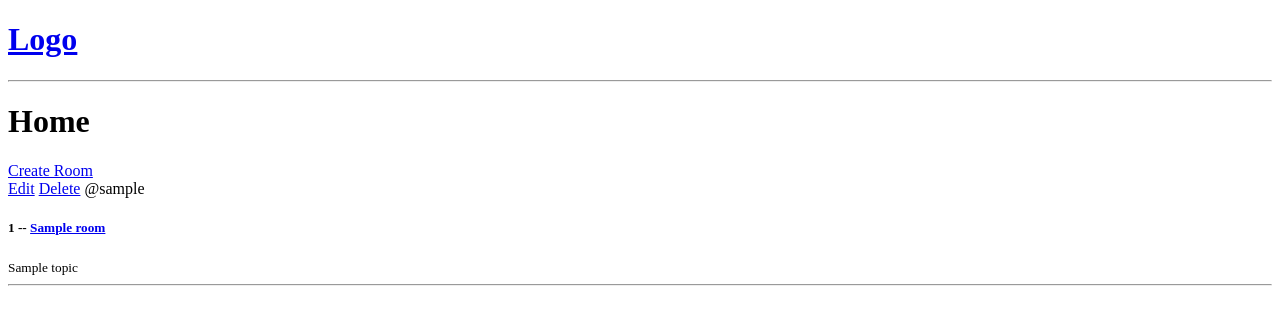
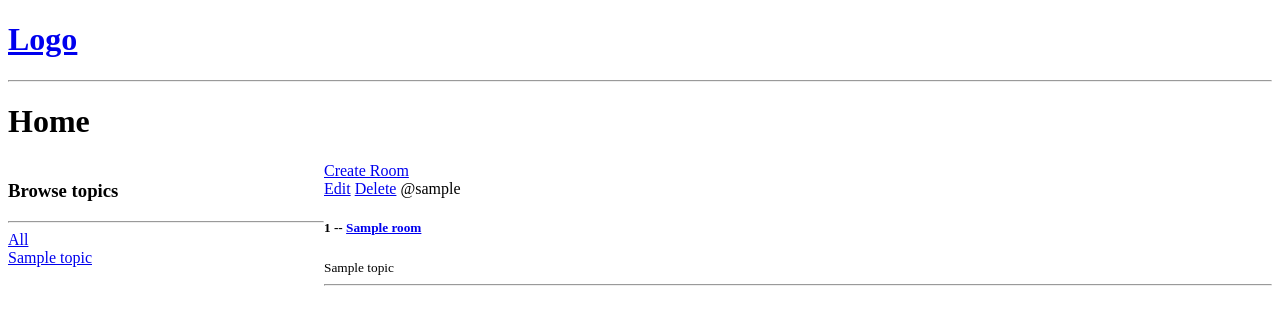
Before and after one commit to boconrads/studyrooms, a Django app: template base/templates/base/home.html in a window 1280 px wide. Shown: the top 325 px of the page. Run offline with Django 3.2, Linux system fonts and the light colour scheme; the template is opened without the code that fills it: most values are stand-ins (such as "Sample title", 1, 10 or a date in 2020).

Commit message:
add topic filter

```diff
--- a/base/templates/base/home.html
+++ b/base/templates/base/home.html
@@ -1,10 +1,34 @@
 {% extends 'main.html' %}
 
 {% block content %}
+
+<style>
+    .home-container {
+        display: grid;
+        grid-template-columns: 1fr 3fr;
+    }
+</style>
+
 <h1>Home</h1>
 
+<div class="home-container">
+
     <div>
+        <h3>Browse topics</h3>
+        <hr />
 
+        <div>
+            <a href="{% url 'home' %}">All</a>
+        </div>
+
+        {% for topic in topics %}
+
+        <a href="{% url 'home' %}?q={{ topic.name }}">{{ topic.name }}</a> {% comment %} q represents query {% endcomment %}
+        <br />
+        {% endfor %}
+    </div>
+
+    <div>
         <a href="{% url 'create-room' %}">Create Room</a>
 
         {% for room in rooms %}
@@ -21,4 +45,6 @@
         {% endfor %}
     </div>
 
+</div>
+
 {% endblock content %}
```
Also changed, not shown: base/views.py (+8 -3 lines). Lines whose indentation alone changed are shown as unchanged.
